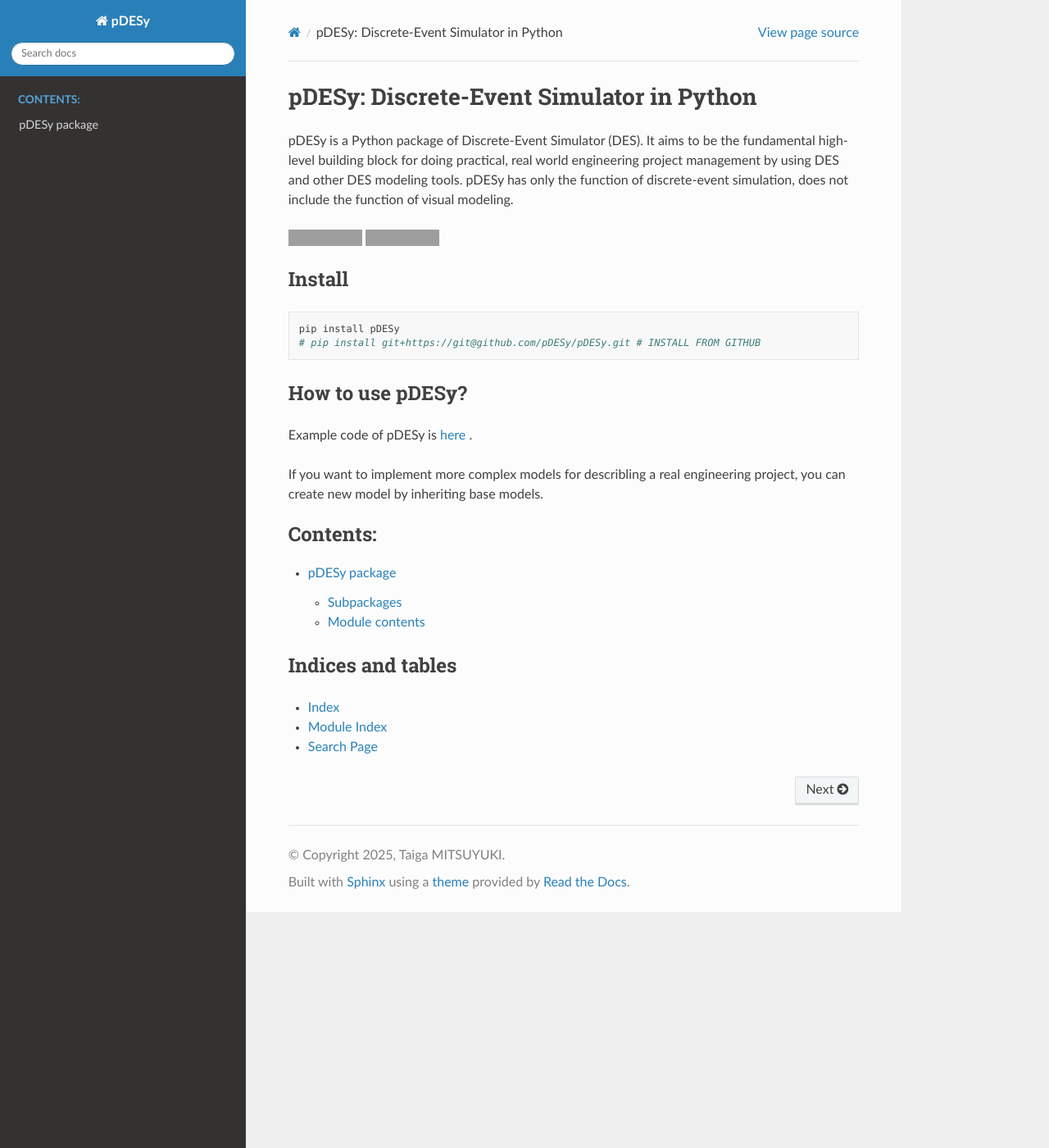
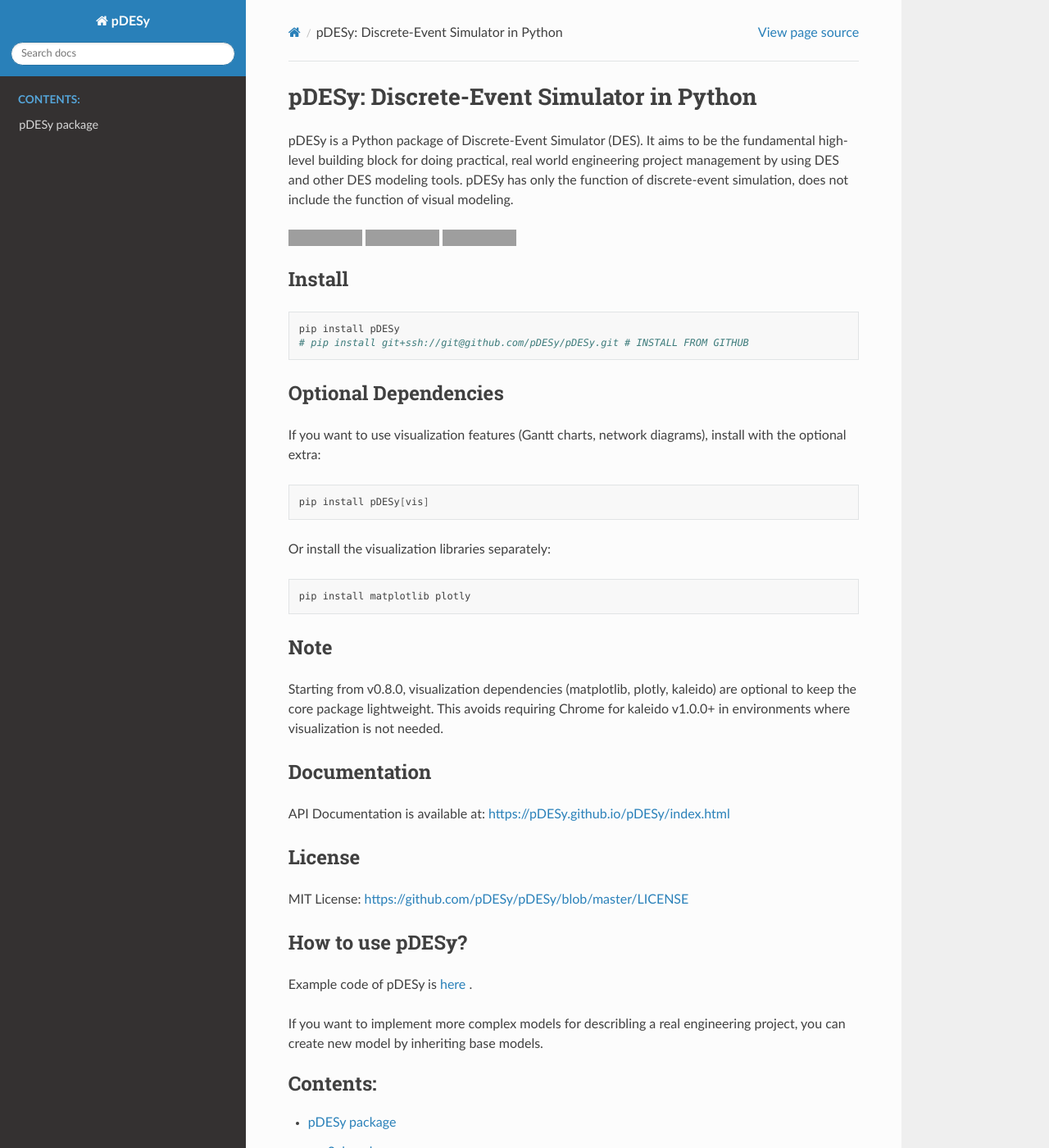
Before and after one commit to pDESy/pDESy, a Sphinx documentation site: the page built from docs/index.rst, in a window 1280 px wide and 1400 px high. Shown: the whole window at 82% size. Built offline with Sphinx 7.4.7 and the Read the Docs theme 3.1.0, drawn with Linux system fonts in a browser that asks for light colours; grey boxes are pictures that could not be loaded.

Commit message:
update api docs

```diff
--- a/docs/index.rst
+++ b/docs/index.rst
@@ -15,6 +15,9 @@
 .. image:: https://codecov.io/gh/pDESy/pDESy/branch/master/graph/badge.svg
   :target: https://codecov.io/gh/pDESy/pDESy
 
+.. image:: https://badge.fury.io/py/pDESy.svg
+  :target: https://badge.fury.io/py/pDESy
+
 
 Install
 --------
@@ -22,7 +25,41 @@
 .. code-block:: bash
 
    pip install pDESy
-   # pip install git+https://git@github.com/pDESy/pDESy.git # INSTALL FROM GITHUB
+   # pip install git+ssh://git@github.com/pDESy/pDESy.git # INSTALL FROM GITHUB
+
+Optional Dependencies
+----------------------
+
+If you want to use visualization features (Gantt charts, network diagrams),
+install with the optional extra:
+
+.. code-block:: bash
+
+   pip install pDESy[vis]
+
+Or install the visualization libraries separately:
+
+.. code-block:: bash
+
+   pip install matplotlib plotly
+
+Note
+-----
+
+Starting from v0.8.0, visualization dependencies (matplotlib, plotly, kaleido)
+are optional to keep the core package lightweight. This avoids requiring Chrome
+for kaleido v1.0.0+ in environments where visualization is not needed.
+
+Documentation
+--------------
+
+API Documentation is available at:
+https://pDESy.github.io/pDESy/index.html
+
+License
+--------
+
+MIT License: https://github.com/pDESy/pDESy/blob/master/LICENSE
 
 
 How to use pDESy?
```
